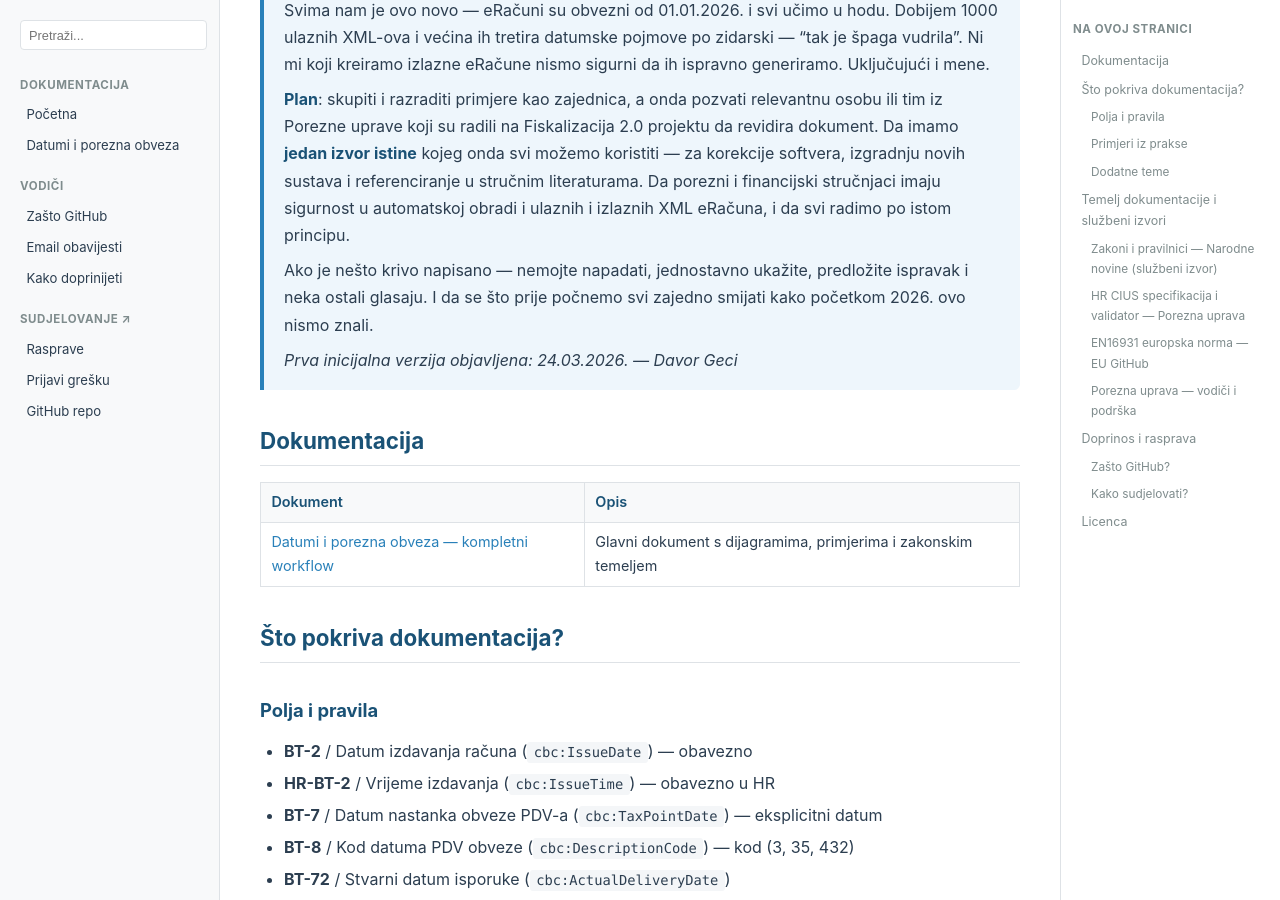
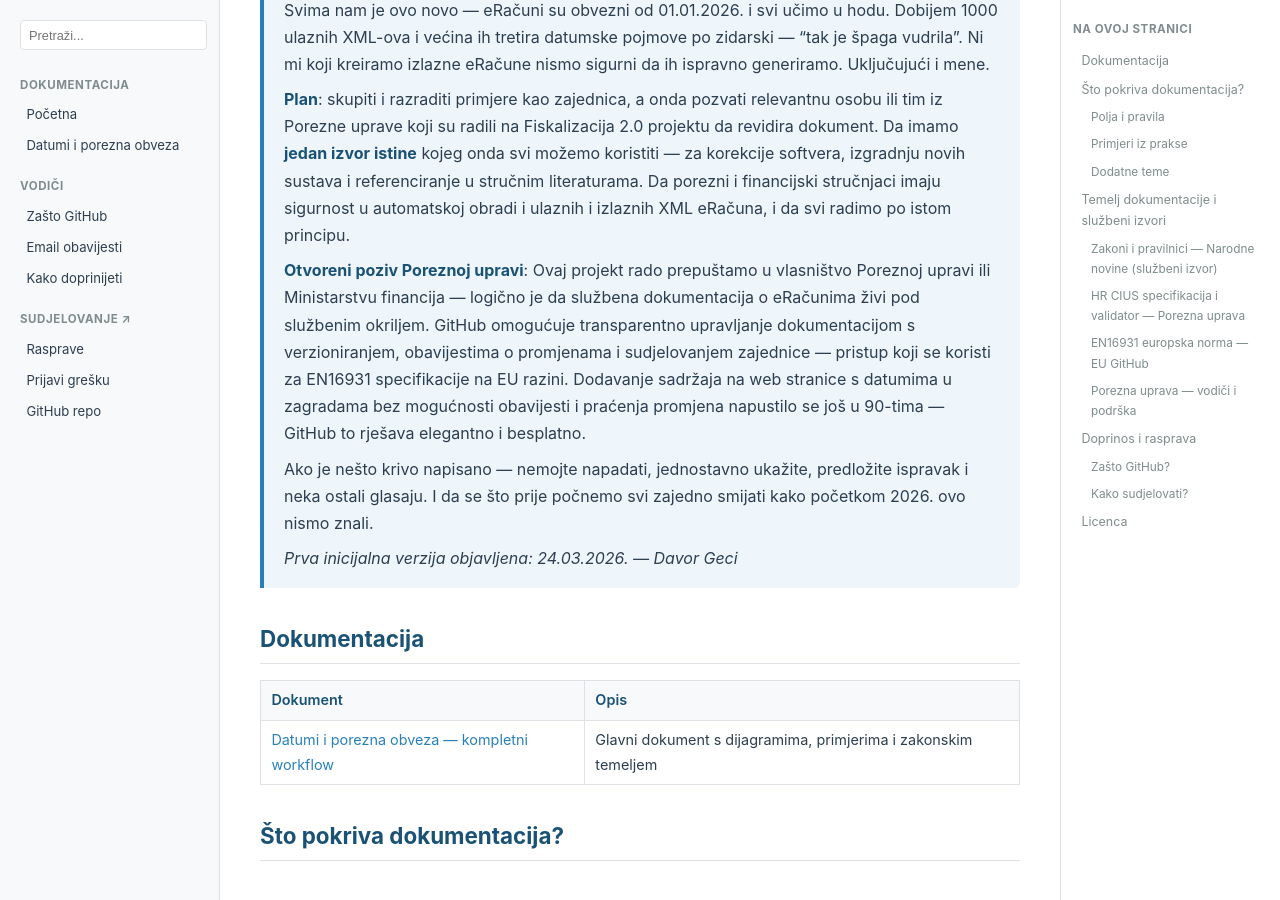
Before and after one commit to dageci/eracun-fiskalizacija-datumi, a Jekyll site: the page built from docs/index.md, in a window 1280 px wide and 900 px high, scrolled down 358 px. Built offline with Jekyll 4.4.1, drawn with Linux system fonts in a browser that asks for light colours.

Commit message:
dodan otvoreni poziv PU za preuzimanje vlasnistva nad projektom

```diff
--- a/docs/index.md
+++ b/docs/index.md
@@ -10,6 +10,8 @@ title: "eRačun Hrvatska — Datumi i porezna obveza"
 > Svima nam je ovo novo — eRačuni su obvezni od 01.01.2026. i svi učimo u hodu. Dobijem 1000 ulaznih XML-ova i većina ih tretira datumske pojmove po zidarski — "tak je špaga vudrila". Ni mi koji kreiramo izlazne eRačune nismo sigurni da ih ispravno generiramo. Uključujući i mene.
 >
 > **Plan**: skupiti i razraditi primjere kao zajednica, a onda pozvati relevantnu osobu ili tim iz Porezne uprave koji su radili na Fiskalizacija 2.0 projektu da revidira dokument. Da imamo **jedan izvor istine** kojeg onda svi možemo koristiti — za korekcije softvera, izgradnju novih sustava i referenciranje u stručnim literaturama. Da porezni i financijski stručnjaci imaju sigurnost u automatskoj obradi i ulaznih i izlaznih XML eRačuna, i da svi radimo po istom principu.
+>
+> **Otvoreni poziv Poreznoj upravi**: Ovaj projekt rado prepuštamo u vlasništvo Poreznoj upravi ili Ministarstvu financija — logično je da službena dokumentacija o eRačunima živi pod službenim okriljem. GitHub omogućuje transparentno upravljanje dokumentacijom s verzioniranjem, obavijestima o promjenama i sudjelovanjem zajednice — pristup koji se koristi za EN16931 specifikacije na EU razini. Dodavanje sadržaja na web stranice s datumima u zagradama bez mogućnosti obavijesti i praćenja promjena napustilo se još u 90-tima — GitHub to rješava elegantno i besplatno.
 >
 > Ako je nešto krivo napisano — nemojte napadati, jednostavno ukažite, predložite ispravak i neka ostali glasaju. I da se što prije počnemo svi zajedno smijati kako početkom 2026. ovo nismo znali.
 >
```
Also changed, not shown: README.md.
